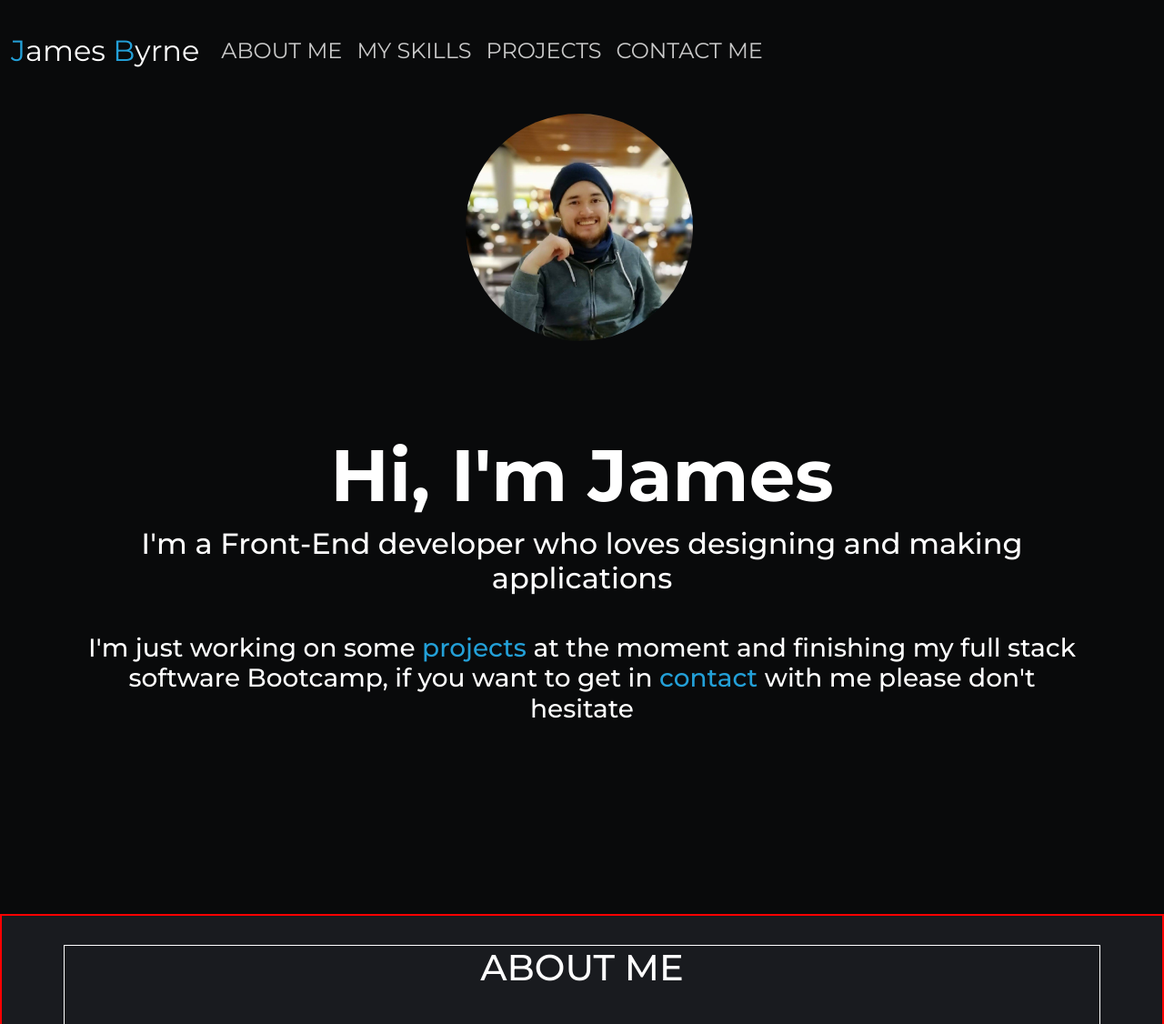
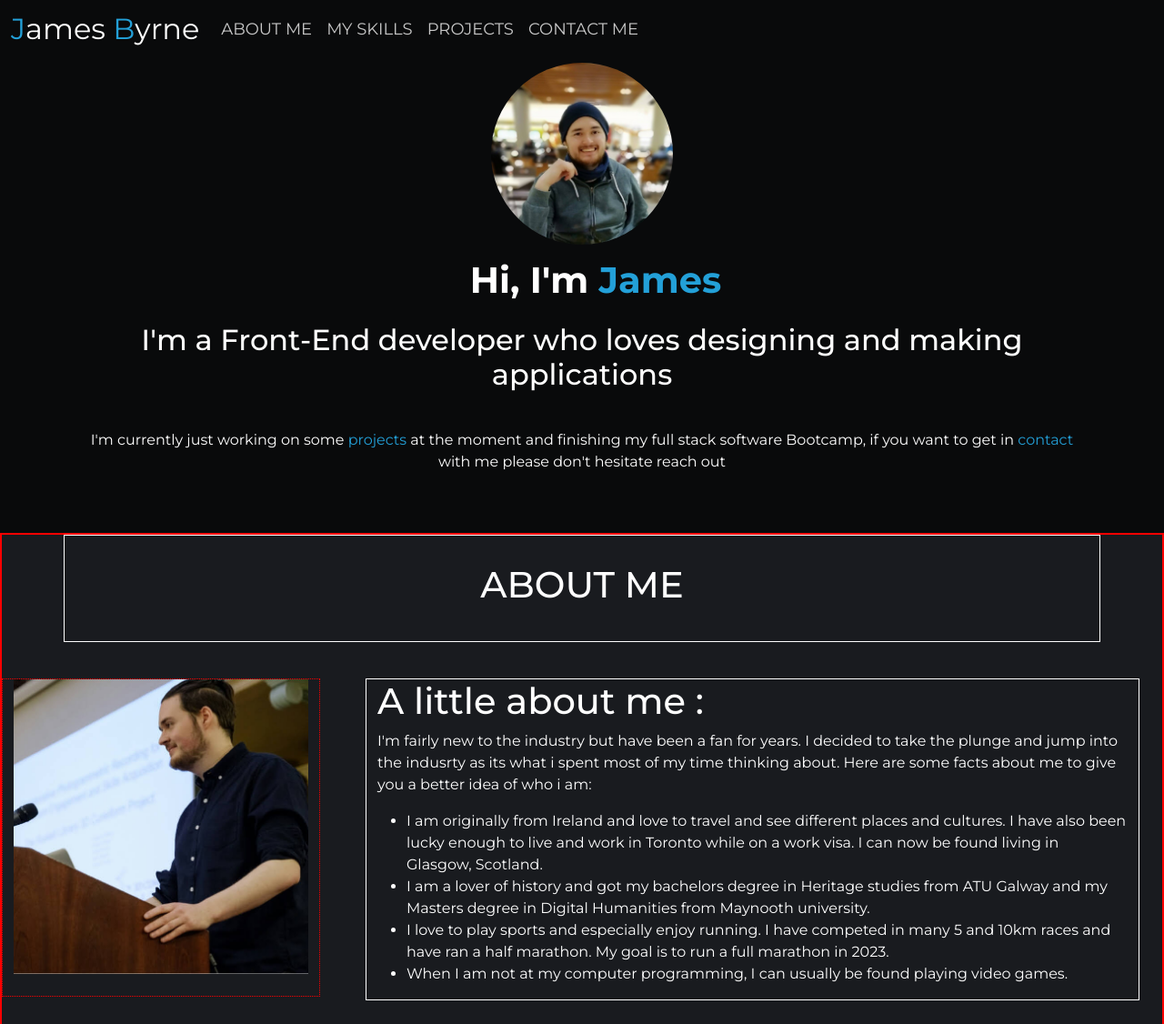
Before and after one commit to JamesB94/mypersonalPortfolioSite, a website: page index.html in a window 1280 px wide. Shown: the part 5-1131 px from the top of the page at 91% size. Drawn offline with nearby package versions, Linux system fonts and the light colour scheme.

Commit message:
added about me and fixed zooming up bug

```diff
--- a/index.css
+++ b/index.css
@@ -9,7 +9,7 @@ body {
 .navbar {
     --bs-navbar-color: white;
     --bs-navbar-brand-hover-color: white;
-    padding-top: 2em;
+    /* padding-top: 2em; */
     /* margin-left: 1em; */
     background-color: #090a0b;
 }
@@ -28,7 +28,7 @@ body {
 }
 
 .navbar-nav {
-    font-size: x-large;
+    font-size: large;
     --bs-nav-link-hover-color: #c9c9c9;
 }
 
@@ -43,13 +43,13 @@ body {
 
 .container {
     /* border: 2px solid yellow; */
-    margin-top: 2rem;
+    /* margin-top: 2rem; */
     /* margin-top: 50px; */
 }
 
 .introContainer{
     /* border: 1px solid red; */
-    margin-top: 100px;
+    /* margin-top: 100px; */
 }
 
 .col-sm {
@@ -57,14 +57,15 @@ body {
 }
 
 .roundedImage {
-    height: 250px;
-    width: 250px;
+    height: 200px;
+    width: 200px;
     border-radius: 50%;
     justify-content: center;
-    margin-left: 50px;
+    /* margin-left: 50px; */
 }
 
 .introduction{
+    margin: 15px;
     text-align: center;
 }
 
@@ -78,6 +79,7 @@ body {
 .introductionText{
     color: white;
     text-align: center;
+
     font-size: 2.2rem;
 }
 
@@ -99,7 +101,7 @@ body {
 
 .aboutMeContainer {
     border: 2px solid red;
-    margin-top: 200px;
+    margin-top: 50px;
     background-color: #191b1f;
     padding-bottom: 50px;
     height: 100vh;
@@ -110,20 +112,21 @@ body {
     text-align: center;
     color: white;
     padding-bottom: 30px;
+    padding-top: 30px;
 }
 
 .podiumImage {
     border: 1px dotted red;
-    width: 400px;
-    height: 400px;
-    margin-top: 100px;
+    width: 350px;
+    height: 350px;
+    margin-top: 40px;
 }
 
 .aboutMeText {
     border: 1px solid white;
     color: white;
     margin-left: 50px;
-    margin-top: 20px;
+    margin-top: 40px;
 
 }
 
--- a/index.html
+++ b/index.html
@@ -63,7 +63,7 @@
         </div>
         <div class="col-sm">
           <div class="landingImage">
-            <img src="./me.jpg" class="roundedImage" alt="...">
+            <img src="./me.jpg" class="roundedImage mx-auto d-block" alt="...">
           </div>
         </div>
         <div class="col-sm">
@@ -75,7 +75,7 @@
     <div class="container introContainer">
       <div class="row">
         <div class="introduction">
-          <h1 class="display-1">Hi, I'm James </h1>
+          <h1>Hi, I'm <span style="color: #23a0d8">James</span> </h1>
         </div>
 
       </div>
@@ -87,7 +87,7 @@
 
       <div class="row">
         <div class="introductionTextfollowup">
-          <h3>I'm just working on some <a href="#">projects</a> at the moment and finishing my full stack software Bootcamp, if you want to get in <a href="#">contact</a> with me please don't hesitate </h3>
+          <p>I'm currently just working on some <a href="#">projects</a> at the moment and finishing my full stack software Bootcamp, if you want to get in <a href="#">contact</a> with me please don't hesitate reach out </p>
         </div>
       </div>
     </div>
@@ -101,12 +101,26 @@
       </div>
       <div class="row">
         <div class="col-4 podiumImage">
-          <img src="./me_podium.jpg" class="img-thumbnail" alt="me speaking at a podium">
+          <img src="./me_podium.jpg" class="img-fluid" alt="me speaking at a podium">
         </div>
         <div class="col-8 aboutMeText">
           <h1>A little about me :</h1>
            <p>I'm fairly new to the industry but have been a fan for years. I decided to take the plunge and jump into the indusrty as its what i spent most of my time thinking about. Here are some facts about me to give you a better idea of who i am: </p>
-        </div>
+          <ul>
+            <li>
+              I am originally from Ireland and love to travel and see different places and cultures. I have also been lucky enough to live and work in Toronto while on a work visa. I can now be found living in Glasgow, Scotland.
+            </li>
+            <li>
+              I am a lover of history and got my bachelors degree in Heritage studies from ATU Galway and my Masters degree in Digital Humanities from Maynooth university.
+            </li>
+            <li>
+              I love to play sports and especially enjoy running. I have competed in many 5 and 10km races and have ran a half marathon. My goal is to run a full marathon in 2023.
+            </li>
+            <li>
+              When I am not at my computer programming, I can usually be found playing video games.
+            </li>
+          </ul>
+          </div>
       </div>
 
     </div>
```
